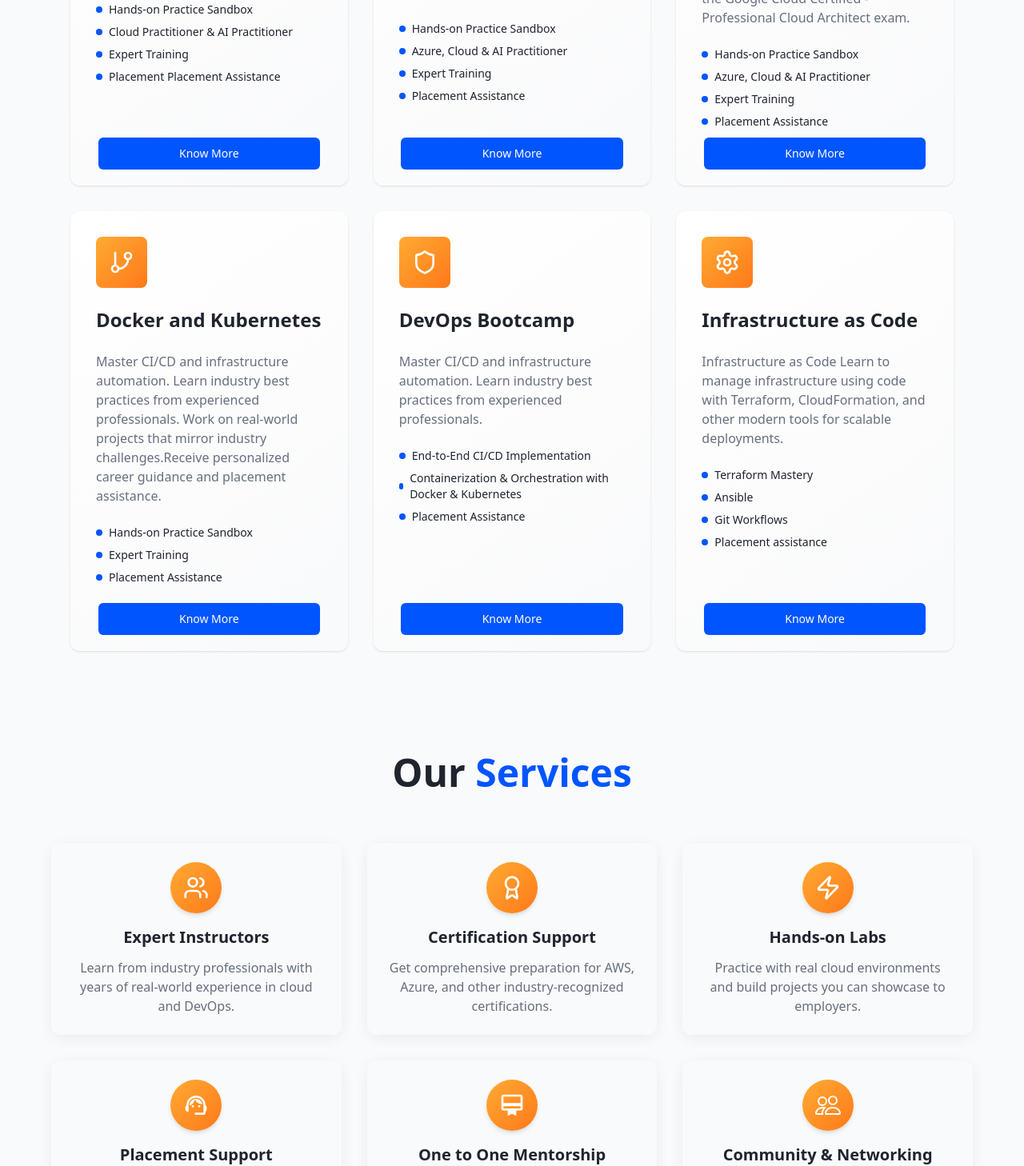
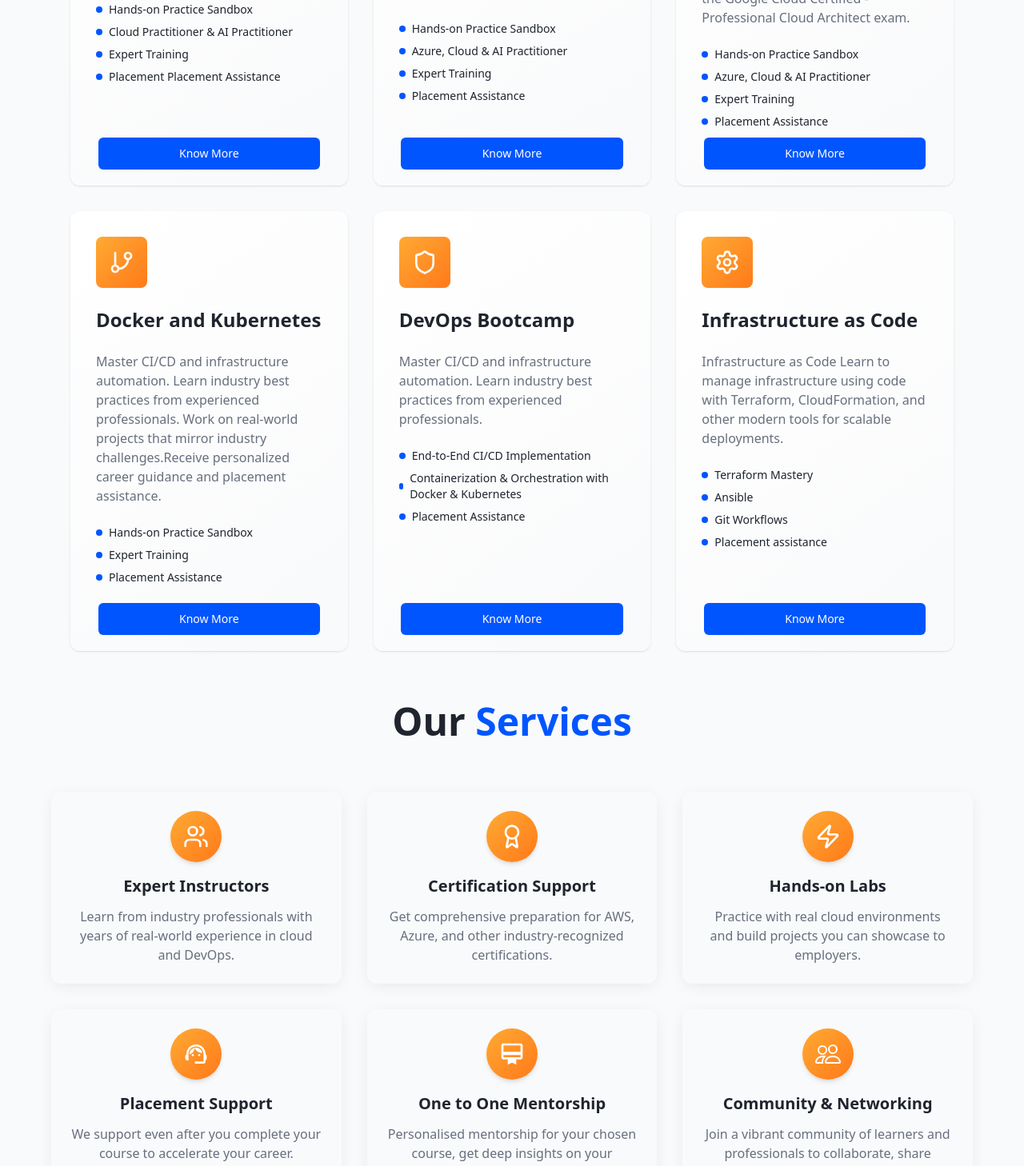
Before and after one commit to mayureshsmitasuresh/drcloud, a Next.js app: page / in a window 1280 px wide. Shown: the part 1330-2788 px from the top of the page at 80% size. Built offline with nearby package versions, Linux system fonts and the light colour scheme.

Commit message:
spacing fixes

```diff
--- a/src/components/AboutUs.tsx
+++ b/src/components/AboutUs.tsx
@@ -8,7 +8,7 @@ import { data } from "@/lib/data";
 
 const About = () => {
   return (
-    <section id="about" className="py-16 bg-muted/30">
+    <section id="about" className="pt-16 bg-muted/30">
       <div className="max-w-7xl mx-auto px-6">
         <div className="grid lg:grid-cols-2 gap-16 items-center">
           {/* Content */}
--- a/src/components/Contact.tsx
+++ b/src/components/Contact.tsx
@@ -137,7 +137,7 @@ const Contact = () => {
   };
 
   return (
-    <section id="contact" className="py-16 bg-background">
+    <section id="contact" className="pt-16 bg-background">
       <div className="max-w-7xl mx-auto px-6">
         {/* Header */}
         <motion.div
--- a/src/components/Courses.tsx
+++ b/src/components/Courses.tsx
@@ -10,7 +10,7 @@ import CourseForm from "./ui/courseForm";
 const Courses = () => {
   const [selectedCourse, setSelectedCourse] = useState<string | null>(null);
   return (
-    <section id="courses" className="py-16 ">
+    <section id="courses" className="pt-16 ">
       <div className="max-w-6xl mx-auto px-6">
         {/* Header */}
         <div className="text-center mb-12">
--- a/src/components/Services.tsx
+++ b/src/components/Services.tsx
@@ -5,7 +5,7 @@ import { motion } from "motion/react";
 
 const Services = () => {
   return (
-    <section id="services" className="max-w-6xl mx-auto py-16 ">
+    <section id="services" className="max-w-6xl mx-auto pt-16">
       {/* Header */}
       <div className="text-center mb-16">
         <motion.h1
--- a/src/components/Testimonials.tsx
+++ b/src/components/Testimonials.tsx
@@ -7,7 +7,7 @@ import { Quote } from "lucide-react";
 
 const Testimonials = () => {
   return (
-    <section id="testimonials" className="py-16">
+    <section id="testimonials" className="pt-16">
       <div className="max-w-6xl mx-auto px-6">
         {/* Header */}
         <div className="text-center mb-16">
```
